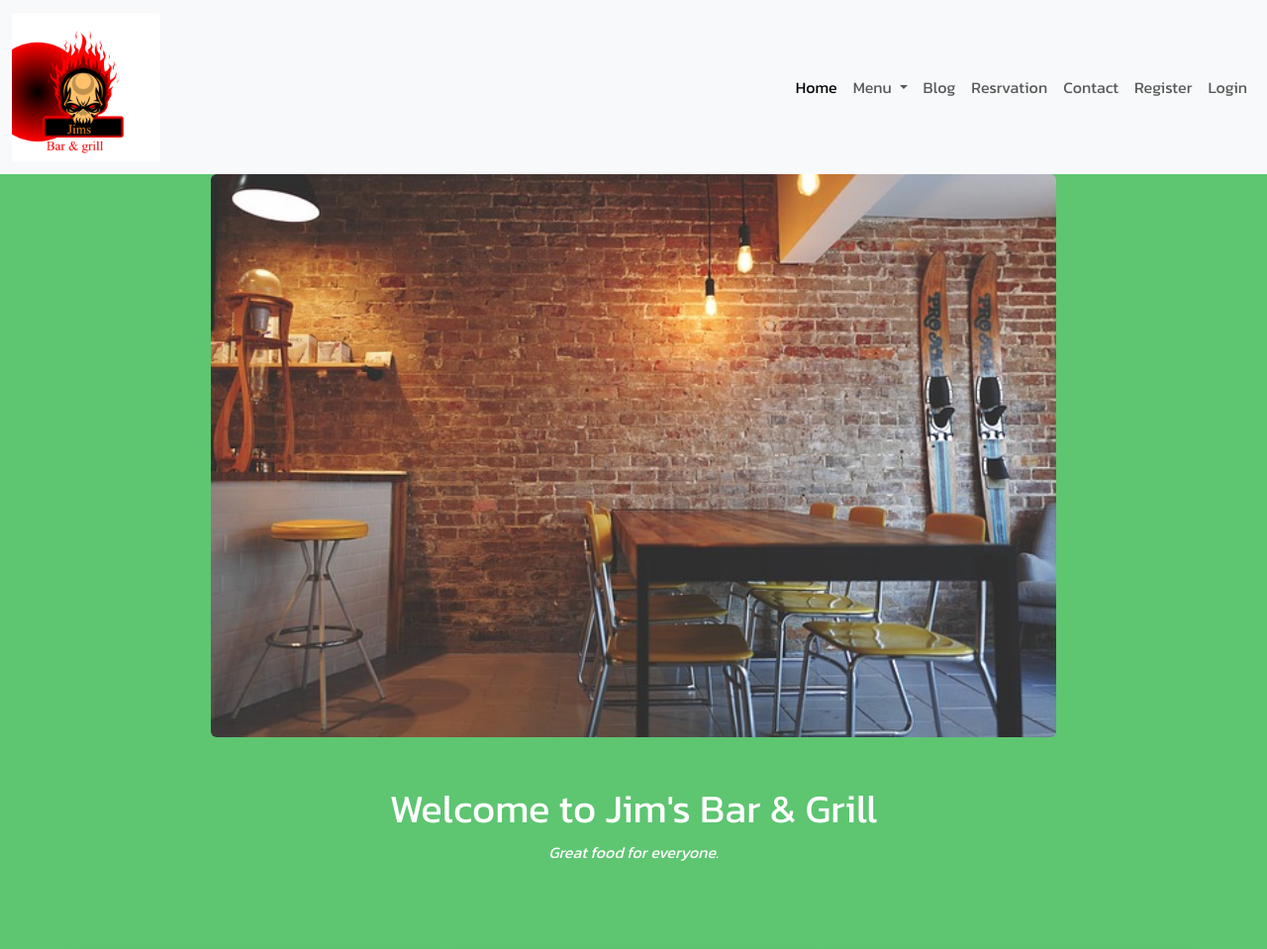
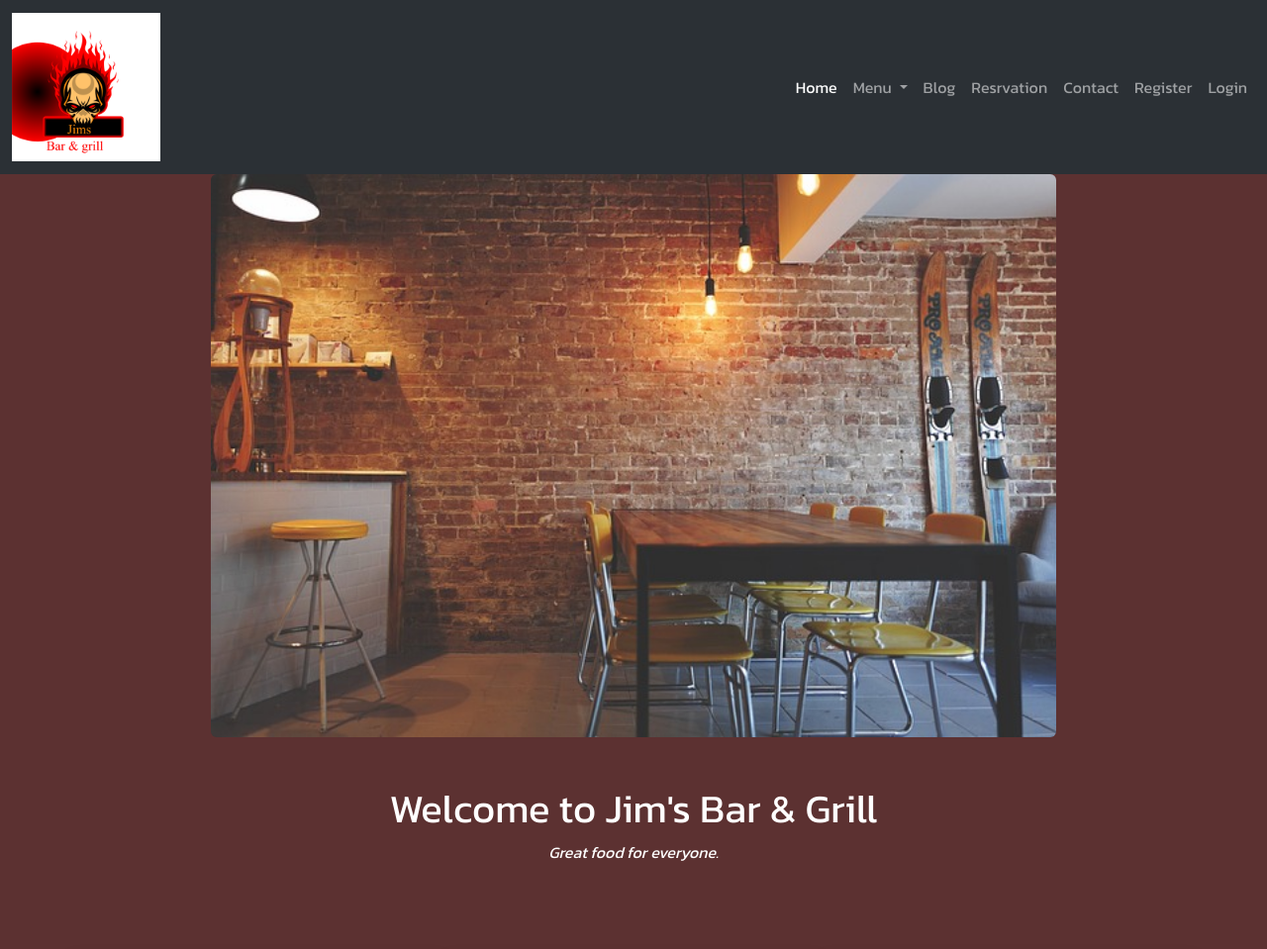
Before and after one commit to Code-Institute-Submissions/JJamsey911-restaurant_mp4, a Django app: page / in a window 1280 px wide. Shown: the top 959 px of the page at 99% size. Run offline with Django 3.2, Linux system fonts and the light colour scheme.

Commit message:
Add css for home/index.html

```diff
--- a/static/css/style.css
+++ b/static/css/style.css
@@ -1,16 +1,24 @@
 @import url('https://fonts.googleapis.com/css2?family=Kanit:wght@200;400&display=swap');
 
 body {
-    background-color: #5ec571;
+    background-color: #5c3131;
     font-family: 'Kanit', sans-serif;
     font-weight: 400;
     color: #ffff;
 }
 
 a {
-    color: #4a4545;
+    color: #ffff;
     text-decoration: none;
 }
+
+.card {
+    background-color: rgb(0, 0, 0, 0.2);
+    padding: 20px;
+    color: #ffff;
+}
+
+
 /*
 .brand {
     font-size: 1.4rem;
--- a/templates/base.html
+++ b/templates/base.html
@@ -24,7 +24,7 @@
 
     <!-- Navigation -->
 
-    <nav class="navbar navbar-expand-lg bg-body-tertiary" style="background-color: #73afda;">
+    <nav class="navbar navbar-expand-lg bg-body-tertiary bg-dark" data-bs-theme="dark" >
         <div class="container-fluid">
             <a class="navbar-brand" href="{% url 'home' %}">
                 <img src="{% static 'images/placeholder-logo.png' %}" alt="Bootstrap" height="150">
```
